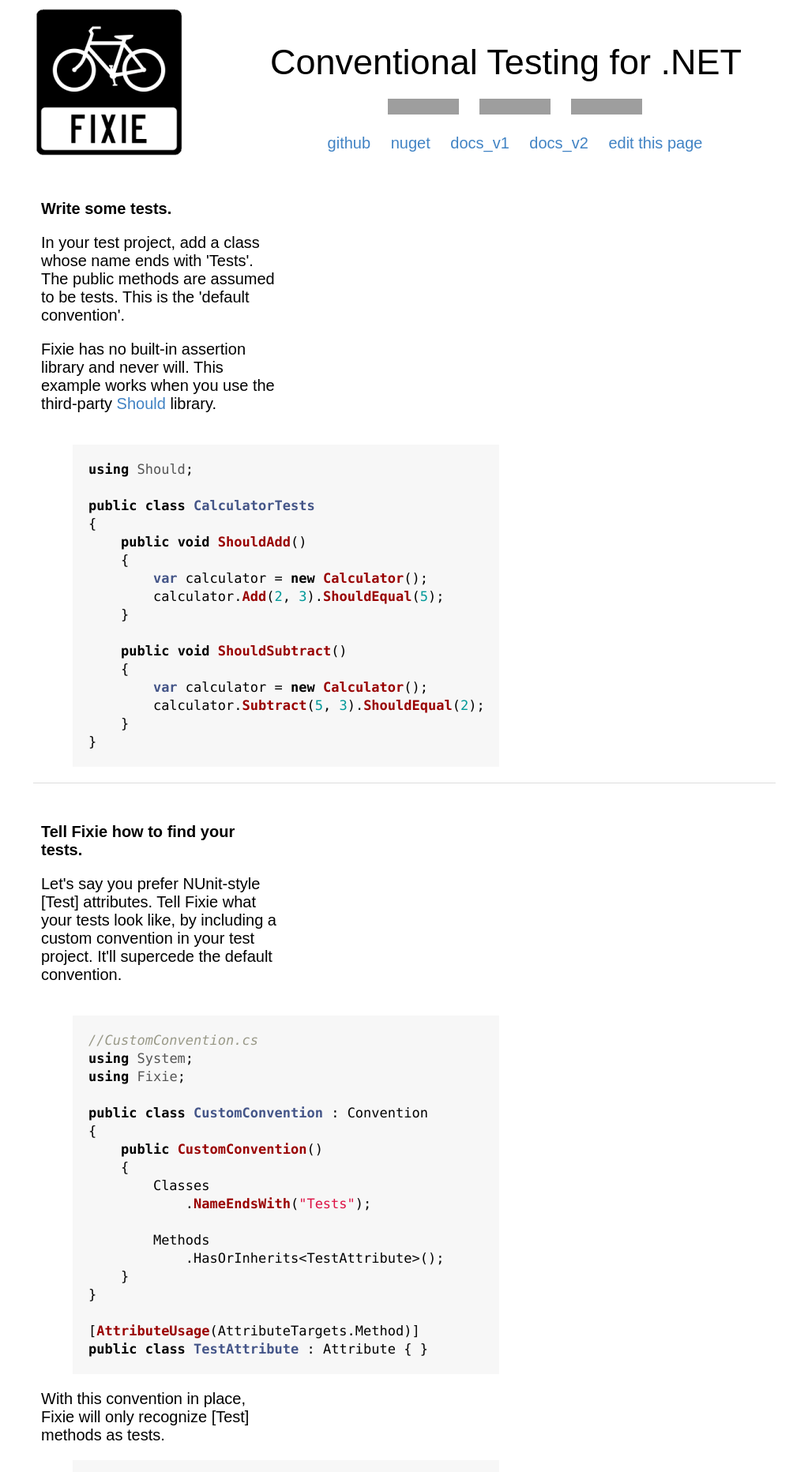
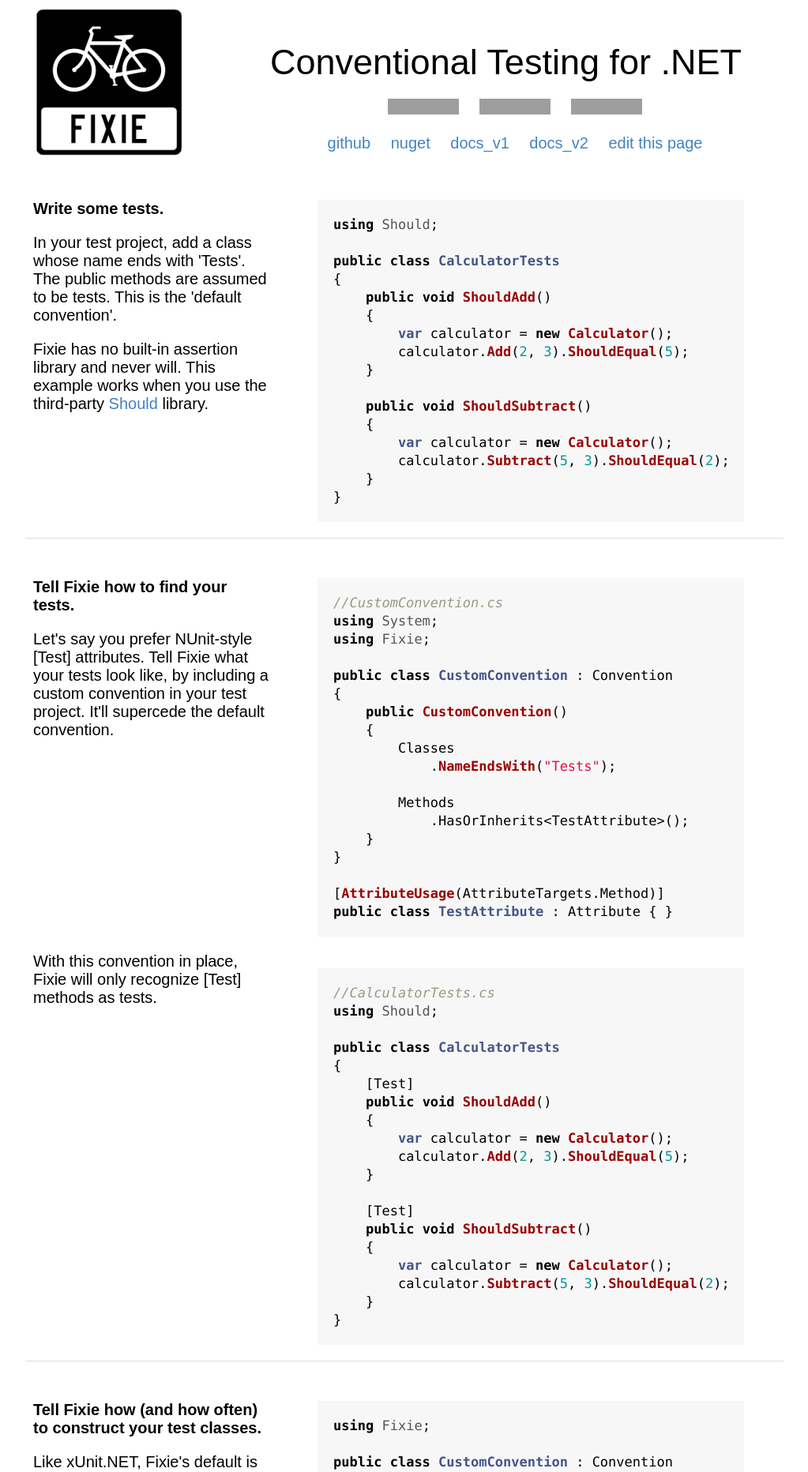
Before and after one commit to fixie/fixie.github.io, a Jekyll site: the page built from index.html, in a window 1280 px wide. Shown: the top 1864 px of the page at 79% size, without its empty margins (128-1151 px from the left). Built offline with Jekyll 4.4.1, drawn with Linux system fonts in a browser that asks for light colours; grey boxes are pictures that could not be loaded.

Commit message:
Revert change to default layout that affected landing page samples

```diff
--- a/_layouts/default.html
+++ b/_layouts/default.html
@@ -41,9 +41,7 @@
         </div>
       </div>
     </div>
-    <div class="sixteen columns">
-      {{ content }}
-    </div>
+    {{ content }}
   </div>
 <script>
   (function(i,s,o,g,r,a,m){i['GoogleAnalyticsObject']=r;i[r]=i[r]||function(){
```
